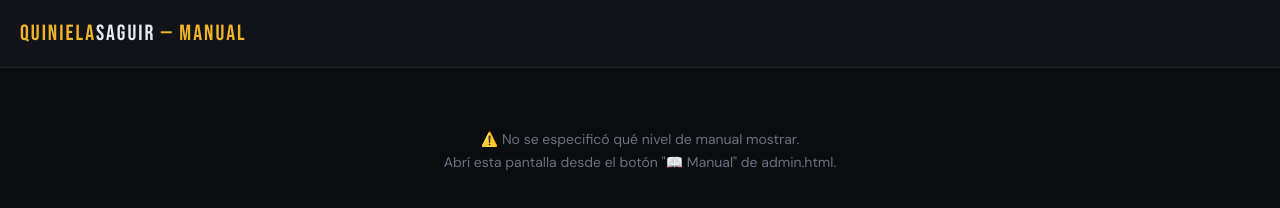
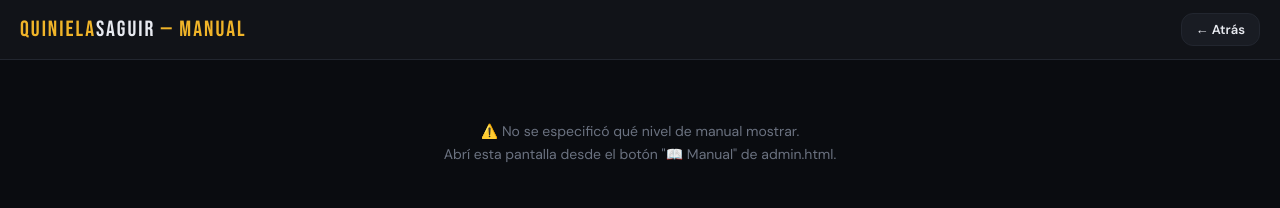
Before and after one commit to alesaguir/quiniela-saguir, a plain HTML site: page manual.html in a window 1280 px wide. Drawn offline with Linux system fonts and the light colour scheme.

Commit message:
Update manual.html

```diff
--- a/manual.html
+++ b/manual.html
@@ -13,9 +13,13 @@
   }
   *{margin:0;padding:0;box-sizing:border-box;}
   body{background:var(--bg);color:var(--text);font-family:'DM Sans',sans-serif;min-height:100vh;line-height:1.6;}
-  .topbar{background:var(--surface);border-bottom:1px solid var(--border);padding:16px 20px;display:flex;align-items:center;gap:12px;position:sticky;top:0;z-index:5;}
+  .topbar{background:var(--surface);border-bottom:1px solid var(--border);padding:12px 20px;display:flex;align-items:center;gap:12px;position:sticky;top:0;z-index:5;flex-wrap:wrap;}
+  .topbar-derecha{margin-left:auto;display:flex;align-items:center;gap:10px;}
+  .btn{padding:12px 20px;border-radius:var(--radius);font-family:'DM Sans',sans-serif;font-size:14px;font-weight:600;cursor:pointer;transition:all 0.2s;border:none;display:inline-flex;align-items:center;gap:6px;}
+  .btn-ghost{background:var(--surface2);color:var(--text);border:1px solid var(--border);}
+  .btn-ghost:hover{border-color:var(--gold);}
   .topbar-logo{font-family:'Bebas Neue',sans-serif;font-size:22px;letter-spacing:2px;color:var(--gold);}
-  .topbar-nivel{margin-left:auto;font-size:12px;color:var(--muted);background:var(--surface2);border:1px solid var(--border);border-radius:999px;padding:5px 14px;}
+  .topbar-nivel{font-size:12px;color:var(--muted);background:var(--surface2);border:1px solid var(--border);border-radius:999px;padding:5px 14px;}
   .contenido{max-width:760px;margin:0 auto;padding:28px 20px 80px;}
   h1{font-family:'Bebas Neue',sans-serif;font-size:34px;letter-spacing:1px;color:var(--gold);margin-bottom:22px;padding-bottom:14px;border-bottom:2px solid var(--border);}
   h2{font-family:'Bebas Neue',sans-serif;font-size:22px;letter-spacing:1px;color:var(--gold);margin:34px 0 12px;}
@@ -33,7 +37,10 @@
 <body>
   <div class="topbar">
     <div class="topbar-logo">QUINIELA<span style="color:var(--text);">SAGUIR</span> — MANUAL</div>
-    <div class="topbar-nivel" id="chip-nivel" style="display:none;"></div>
+    <div class="topbar-derecha">
+      <div class="topbar-nivel" id="chip-nivel" style="display:none;"></div>
+      <button class="btn btn-ghost" onclick="volverAlAdmin()" style="padding:7px 14px;font-size:13px;">← Atrás</button>
+    </div>
   </div>
 
   <div id="estado" class="estado">
@@ -106,6 +113,19 @@ function textoAHtml(texto) {
   return html;
 }
 
+// El manual se abre en una pestaña aparte desde admin.html. "Atrás" cierra esta pestaña y
+// deja a la vista admin.html, tal como estaba (sin recargarlo ni perder lo que se estaba haciendo).
+function volverAlAdmin() {
+  const admin = window.opener;
+  if (admin && !admin.closed) {
+    try { admin.focus(); } catch(e) {}
+    window.close();
+  }
+  // Si el navegador no dejó cerrar la pestaña (por ejemplo, porque el manual se abrió sin pasar
+  // por admin.html, o admin.html ya estaba cerrado), se vuelve a admin.html en esta misma pestaña.
+  setTimeout(() => { if (!window.closed) window.location.href = 'admin.html'; }, 300);
+}
+
 function nivelDesdeParametro() {
   const params = new URLSearchParams(window.location.search);
   const p = (params.get('nivel') || '').trim();
```
